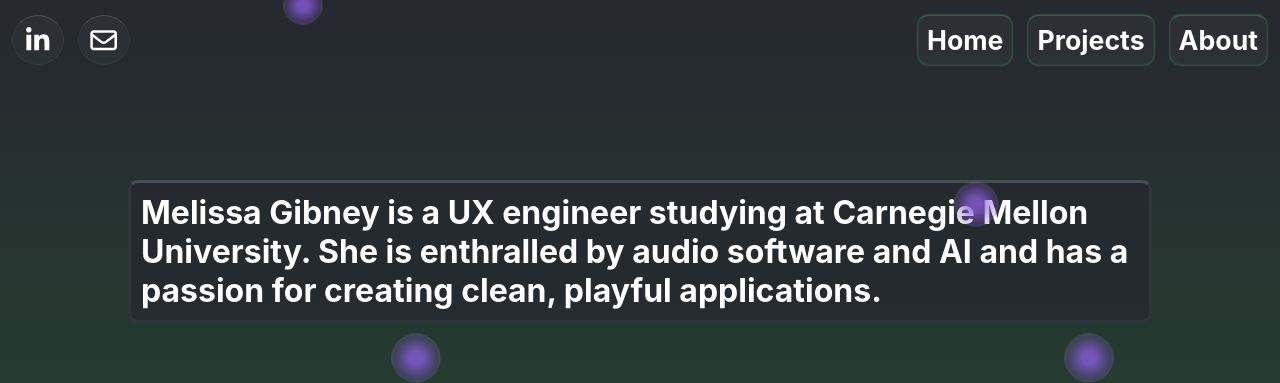
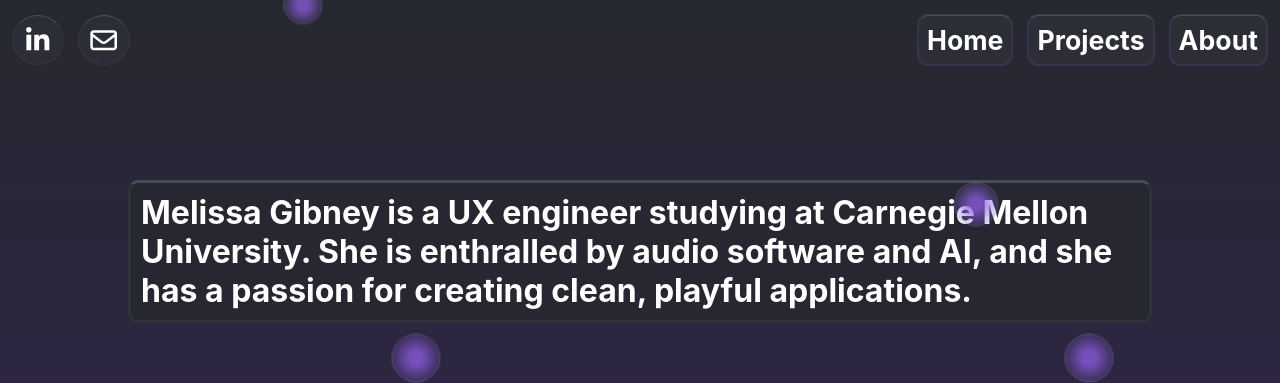
Before and after one commit to Melissa-Gibney/Melissa-Gibney-Portfolio-Website, a React (Vite) app in the folder portfolio-website/: page / in a window 1280 px wide. Shown: the top 383 px of the page. Built offline with nearby package versions, Linux system fonts and the light colour scheme.

Commit message:
Updated ExternalLinkButton, Header, and Home
Changed shadow color of external link buttons and background color of homepage to see whether it looks nice/makes sense

```diff
--- a/portfolio-website/src/Components/General/ExternalLinkButton.css
+++ b/portfolio-website/src/Components/General/ExternalLinkButton.css
@@ -33,4 +33,5 @@
     transform: scale(1.05);
     cursor: pointer;
     z-index: 1;
+    box-shadow: "0px 0px 6px 4px rgba(136, 92, 218, 0.7)";
 }
--- a/portfolio-website/src/Components/General/Header.tsx
+++ b/portfolio-website/src/Components/General/Header.tsx
@@ -31,9 +31,9 @@ const Header: React.FC<HeaderProps> = ({ pageName }) =>  {
         </div>
       </div>
       <div className="HeaderRight">
-        <MenuLink title="Home" link="/" shadowColor={shadowColor}/>
-        <MenuLink title="Projects" link="/projects" shadowColor={shadowColor}/>
-        <MenuLink title="About" link="/about" shadowColor={shadowColor}/>
+        <MenuLink title="Home" link="/" shadowColor={"rgba(136, 92, 218, 0.7)"}/>
+        <MenuLink title="Projects" link="/projects" shadowColor={"rgba(136, 92, 218, 0.7)"}/>
+        <MenuLink title="About" link="/about" shadowColor={"rgba(136, 92, 218, 0.7)"}/>
         {/*<h4 style={{margin:"8px"}}>Menu</h4>*/}
         {/*<NavMenu icon={faBars} size={"2x"} isWhite={true} backgroundColor={"#0072b1"} hoverColor={"#1b9ce3"} activeColor={"#005c8f"} shadowColor={"#003b5c"}/>*/}
       </div>
--- a/portfolio-website/src/Pages/Home.css
+++ b/portfolio-website/src/Pages/Home.css
@@ -1,6 +1,6 @@
 .Home {
     text-align: left;
-    background: linear-gradient(0deg, rgb(35, 87, 49), rgb(38, 40, 47));
+    background: linear-gradient(0deg, rgb(136, 92, 218) 0%, rgb(80, 53, 132) 5%, rgb(53, 35, 87) 15%, rgb(38, 40, 47) 100%);
     color: white;
     display: flex;
     flex-direction: column;
--- a/portfolio-website/src/Pages/Home.tsx
+++ b/portfolio-website/src/Pages/Home.tsx
@@ -18,7 +18,7 @@ function Home() {
             <div className='Body'>
                 {/* <img className="ProfilePic" src={"/project_images/general/Professional_Headshot.jpg"} width="200px" height="fit-content" alt=''></img> */}
                 <div className='Section' style={{marginTop: "100px", marginBottom: "100px"}}>
-                    <h1>Melissa Gibney is a UX engineer studying at Carnegie Mellon University. She is enthralled by audio software and AI and has a passion for creating <b>clean</b>, <b>playful</b> applications.</h1>
+                    <h1>Melissa Gibney is a UX engineer studying at Carnegie Mellon University. She is enthralled by audio software and AI, and she has a passion for creating <b>clean</b>, <b>playful</b> applications.</h1>
                 </div>
                 <List title="Highlighted Projects">
                     <PicoCTFCapstoneProjectCard/>
--- a/portfolio-website/src/Pages/Project_Pages/AI_Character_Chatbot.tsx
+++ b/portfolio-website/src/Pages/Project_Pages/AI_Character_Chatbot.tsx
@@ -16,9 +16,10 @@ const AICharacterChatbot: React.FC<AICharacterChatbotProps> = () =>{
             <Header pageName={'Project'}/>
             <div className="PageBody">
                 <div className='Contents'>
-                    <div className='Section' style={{width:"fit-content"}}>
+                    <h1>AI Character Chatbot</h1>
+                    {/* <div className='Section' style={{width:"fit-content"}}>
                         <h1>AI Character Chatbot</h1>
-                    </div>
+                    </div> */}
                     <List>
                         <InfoCard title="Role">
                             <h2 style={{width: "100%", textAlign: "center"}}>
--- a/portfolio-website/src/Pages/Projects.tsx
+++ b/portfolio-website/src/Pages/Projects.tsx
@@ -21,7 +21,7 @@ function Projects() {
                     <div style={{width: "100%", height: "50px", content: ""}}/>
                     <div className='Section' style={{marginTop: "100px", marginBottom: "100px"}}>
                         <p>
-                            These projects demonstrate Melissa's <em>techical</em> and <em>creative</em> capabilities.
+                            These projects demonstrate Melissa's <b>techical</b> and <b>creative</b> capabilities.
                             She has worked in many different domains, from audio engineering to cybersecurity, and throughout her education and career, she has maintained her passion for technology and ____.
                             She is excited to continue working on her personal projects in the future!
                         </p>
@@ -36,11 +36,6 @@ function Projects() {
                         <BumbleMeetCard/>
                         {/*<Card image={null} title="Metronome App" description="Prototyped a metronome app in Swift and allowed the user to set tempo and subdivision. The user is able to browse common sheet music sites from within the app."/>*/}
                     </List>
-                    {/* <List title = "Design Projects">
-                        <PicoCTFCapstoneProjectCard/>
-                        <GiantEagleAccessibilityDesignCard/>
-                        <BumbleMeetCard/>
-                    </List> */}
                     <div style={{width: "100%", height: "200px", content: ""}}/>
                 </div>
             </div>
```
